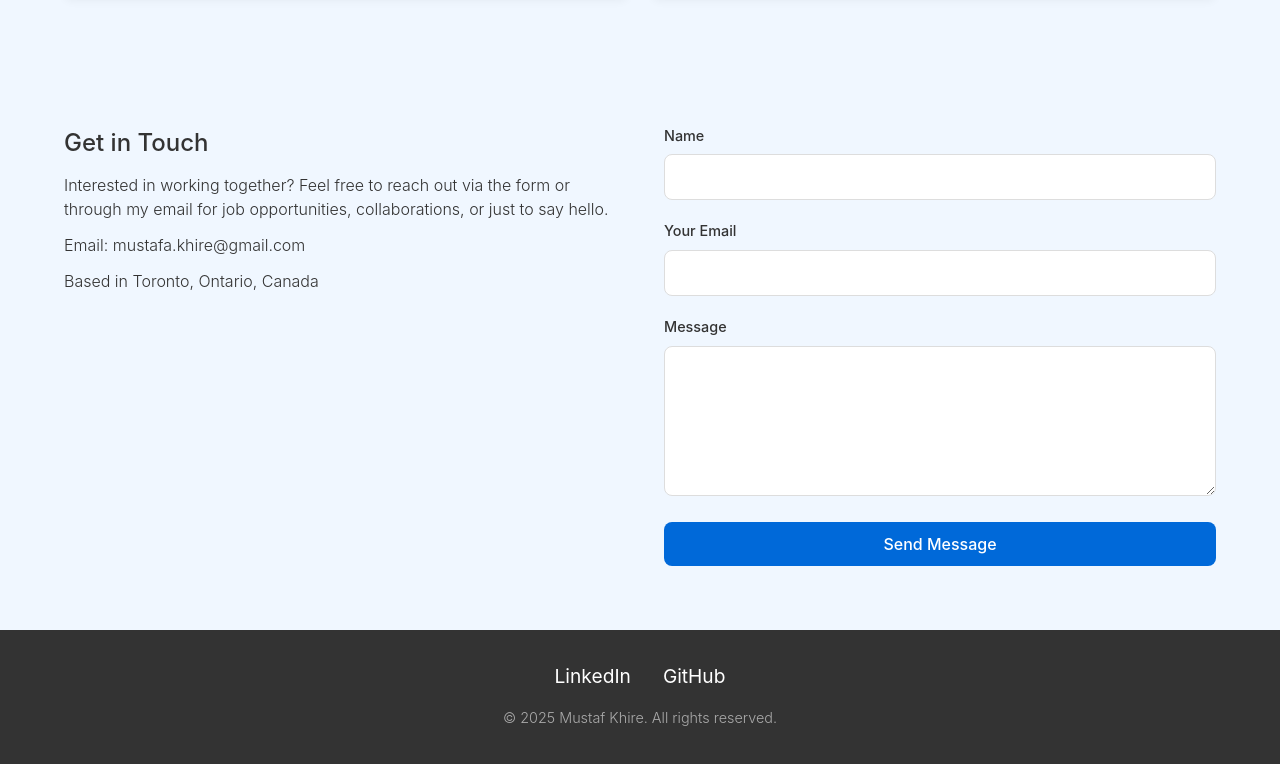
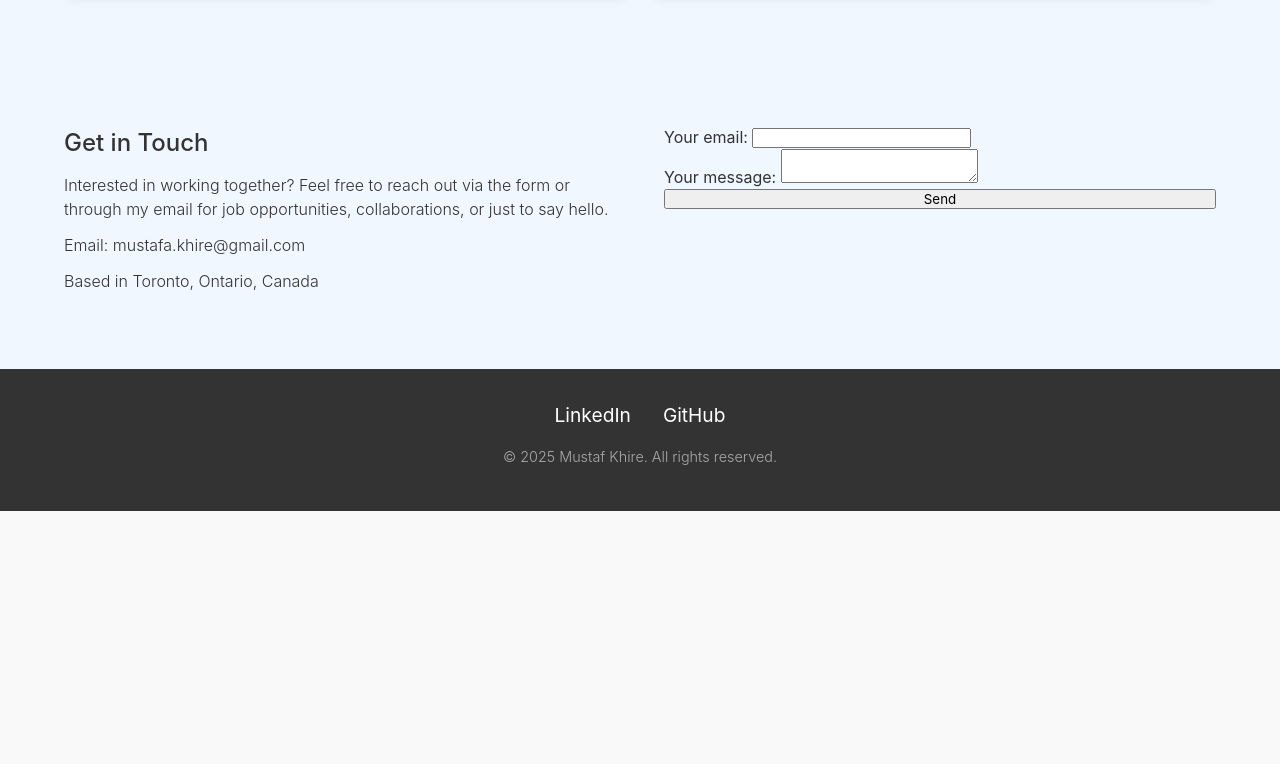
Before and after one commit to mustafkhire/mustafkhire.github.io, a plain HTML site: page index.html in a window 1280 px wide. Shown: the part 2641-3405 px from the top of the page. After the commit the page ends 3152 px from the top, so only its background shows below. Drawn offline with Linux system fonts and the light colour scheme.

Commit message:
Fifth Deploy

```diff
--- a/index.html
+++ b/index.html
@@ -197,27 +197,17 @@
                 <p>Based in Toronto, Ontario, Canada</p>
             </div>
             <div class="contact-form">
-                <form action="https://formspree.io/f/mgvkqqdg" method="POST" id="contact-form">
-                <!-- Name Field -->
-                <div class="form-group">
-                    <label for="name">Name</label>
-                    <input type="text" id="name" name="name" required>
-                </div>
-
-                <!-- Email Field (Critical Change) -->
-                <div class="form-group">
-                    <label for="email">Your Email</label>
-                    <input type="email" id="email" name="email" required>
-                    <!-- Formspree now accepts 'name="email"' (no longer requires '_replyto') -->
-                </div>
-
-                <!-- Message Field -->
-                <div class="form-group">
-                    <label for="message">Message</label>
-                    <textarea id="message" name="message" required></textarea>
-                </div>
-
-                <button type="submit" id="submit-btn">Send Message</button>
+                <form action="https://formspree.io/f/mgvkqqdg" method="POST">
+                    <label>
+                        Your email:
+                        <input type="email" name="email">
+                    </label>
+                    <label>
+                        Your message:
+                        <textarea name="message"></textarea>
+                    </label>
+                    <!-- your other form fields go here -->
+                    <button type="submit">Send</button>
                 </form>
                 <div id="form-status"></div>
             </div>
```
